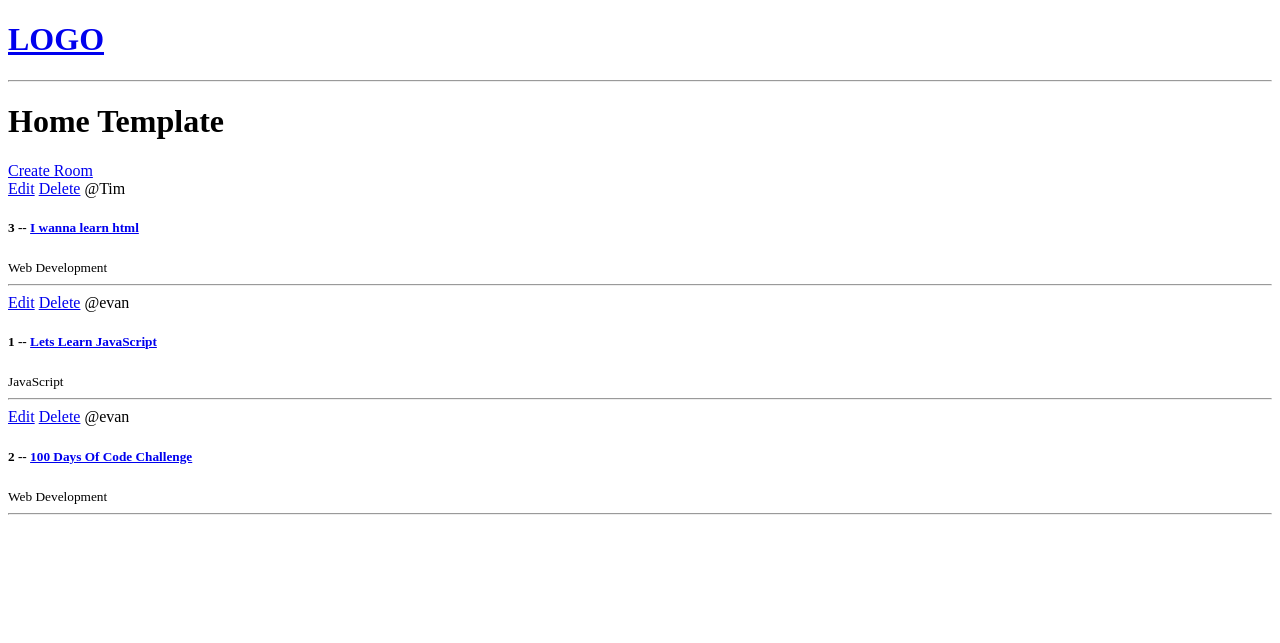
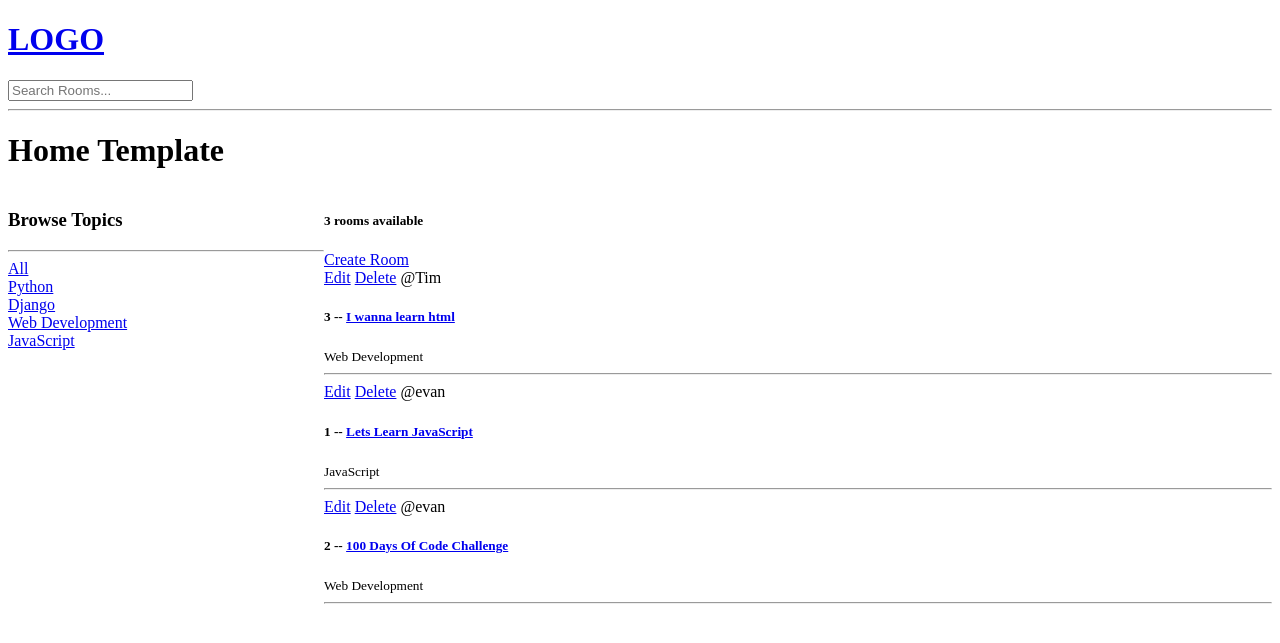
Before and after one commit to EOConnell99/DjangoTutorial, a Django app: page / in a window 1280 px wide. Shown: the top 643 px of the page. Run offline with Django 5.2, Linux system fonts and the light colour scheme; data comes from the database, SQL or seed files in the repository.

Commit message:
Added search functionality

```diff
--- a/studybud/base/templates/base/home.html
+++ b/studybud/base/templates/base/home.html
@@ -3,12 +3,32 @@
 
 {% block content %}
 
+<style>
+    .home-container{
+        display: grid;
+        grid-template-columns: 1fr 3fr;
+    }
+</style>
 
 <H1>Home Template</H1>
 
 
+<div class="home-container">
+
     <div>
-
+        <h3>Browse Topics</h3>
+        <hr>
+            <div>
+                <a href = "{% url 'home' %}">All</a>
+            </div>
+        {% for topic in topics %}
+            <div>
+                <a href = "{% url 'home' %}?q={{topic.name}}">{{topic}}</a>
+            </div>
+        {% endfor %}
+    </div>
+    <div>
+        <h5>{{room_count}} rooms available</h5>
         <a href = "{% url 'create-room' %}">Create Room</a>
 
         <div>
@@ -23,6 +43,9 @@
                 </div>
             {% endfor %}
         </div>
+
+    </div>
+
 </div>
 
 {% endblock content %}
--- a/studybud/base/views.py
+++ b/studybud/base/views.py
@@ -1,5 +1,6 @@
 from django.shortcuts import render, redirect
-from .models import Room
+from django.db.models import Q
+from .models import Room, Topic
 from .forms import RoomForm
 
 # Create your views here.
@@ -12,8 +13,17 @@ from .forms import RoomForm
 
 
 def home(request):
-    rooms = Room.objects.all()
-    context = {'rooms': rooms}
+    q = request.GET.get('q') if request.GET.get('q') != None else ''
+    rooms = Room.objects.filter(
+        Q(topic__name__icontains=q) |
+        Q(name__icontains=q) |
+        Q(description__icontains=q)
+        )
+
+    topics = Topic.objects.all()
+    room_count = rooms.count()
+
+    context = {'rooms': rooms, 'topics': topics, 'room_count': room_count}
     return render(request, 'base/home.html', context)
 
 
--- a/studybud/templates/navbar.html
+++ b/studybud/templates/navbar.html
@@ -2,4 +2,9 @@
     <h1>LOGO</h1>
 </a>
 
+<form method="GET" action="{% url 'home' %}">
+    <input type="text" name ="q" placeholder="Search Rooms..."/>
+</form>
+
+
 <hr>
```
Lines whose indentation alone changed are shown as unchanged.
